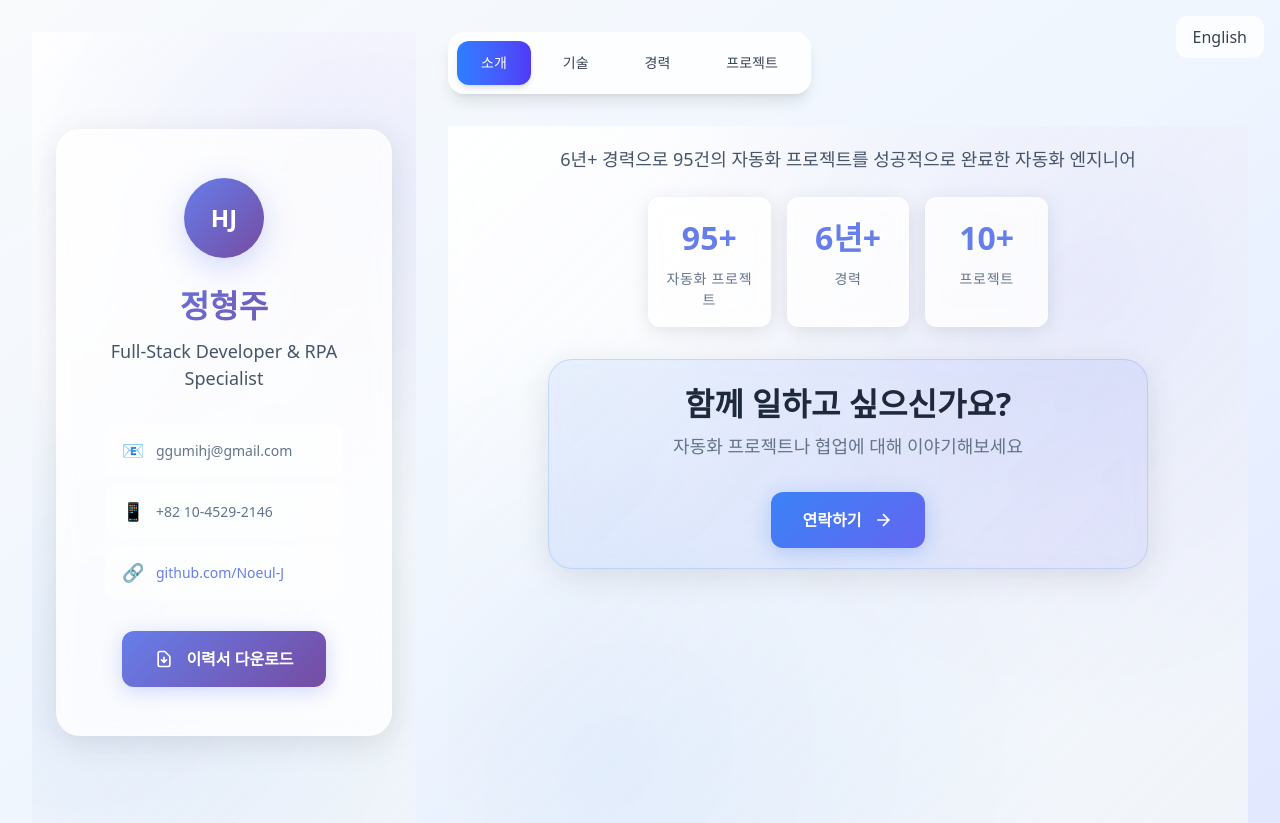
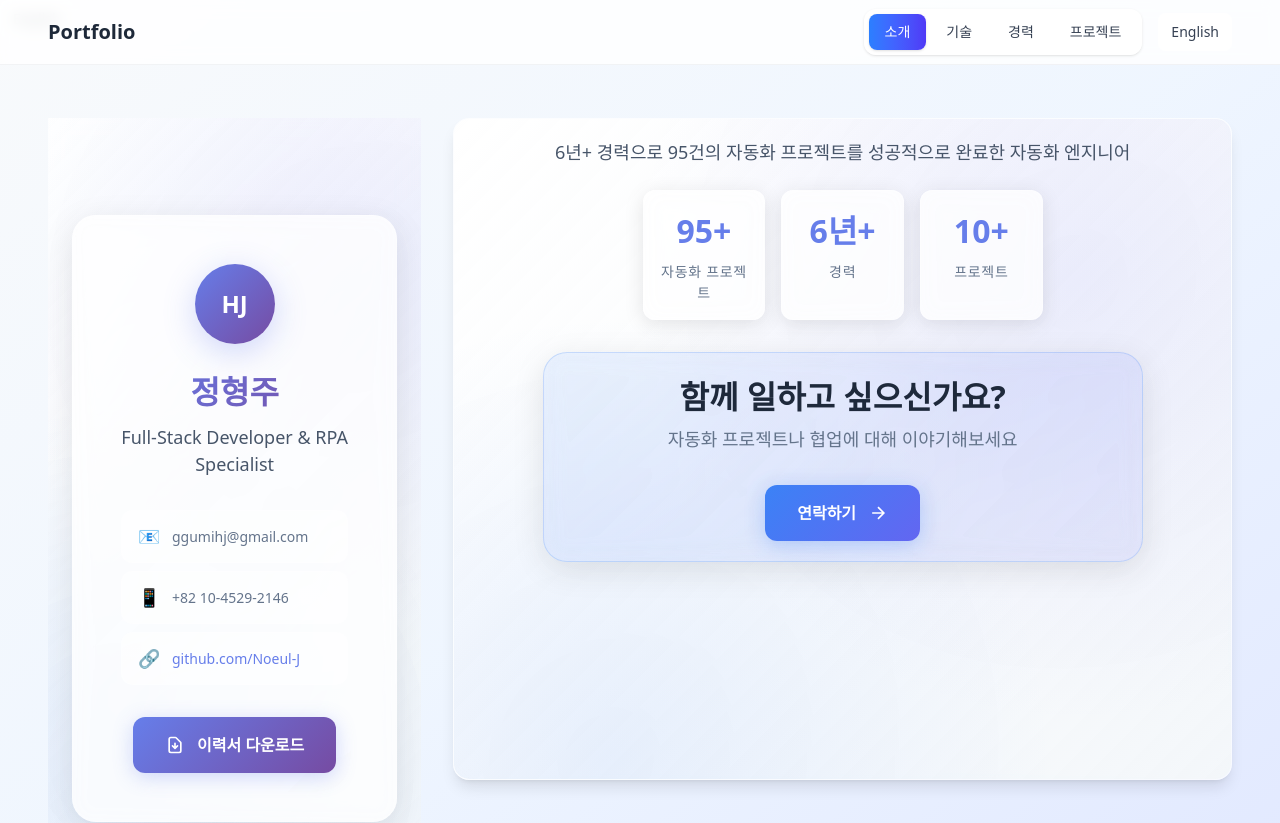
Before and after one commit to Noeul-J/portfolio, a Vue app in the folder frontend/: page /home in a window 1280 px wide. Shown: the top 823 px of the page. Built offline with nearby package versions, Linux system fonts and the light colour scheme.

Commit message:
디자인 수정중

```diff
--- a/frontend/src/components/LanguageToggle.vue
+++ b/frontend/src/components/LanguageToggle.vue
@@ -11,7 +11,7 @@ const toggleLanguage = () => {
 <template>
   <button
     @click="toggleLanguage"
-    class="fixed top-4 right-4 z-50 bg-white/80 backdrop-blur-sm border border-white/30 hover:border-blue-400 text-gray-700 hover:text-blue-600 px-4 py-2 rounded-xl transition-all duration-300 hover:shadow-lg hover:shadow-blue-400/20 font-medium"
+    class="bg-white/60 backdrop-blur-sm border border-white/30 hover:border-blue-400 text-gray-700 hover:text-blue-600 px-3 py-2 rounded-lg transition-all duration-300 hover:shadow-sm hover:shadow-blue-400/20 font-medium text-sm"
   >
     {{ t('toggleLanguage') }}
   </button>
--- a/frontend/src/components/ProjectSummary.vue
+++ b/frontend/src/components/ProjectSummary.vue
@@ -241,14 +241,14 @@ onMounted(() => {
     <div class="container">
       <!-- Header -->
       <header class="header">
-        <div class="hero-section">
+        <!-- <div class="hero-section">
           <h1 class="hero-title">
             <span class="gradient-text">프로젝트 포트폴리오</span>
           </h1>
           <p class="hero-subtitle">
             6년간 <span class="highlight">95건의 자동화 프로젝트</span>를 통해 쌓은 경험과 성과
           </p>
-        </div>
+        </div> -->
 
         <!-- Controls -->
         <div class="controls">
@@ -265,7 +265,7 @@ onMounted(() => {
             </button>
           </nav>
 
-          <!-- Search -->
+          <!-- Search
           <div class="search-container">
             <input
               v-model="query"
@@ -273,7 +273,7 @@ onMounted(() => {
               placeholder="검색: 프로젝트명, 기술, 성과..."
               class="search-input"
             />
-          </div>
+          </div> -->
         </div>
       </header>
 
--- a/frontend/src/views/HomeView.vue
+++ b/frontend/src/views/HomeView.vue
@@ -4,6 +4,7 @@ import LeftSide from '../components/leftSide.vue'
 import SkillSet from '../components/SkillSet.vue'
 import ProjectSummary from '../components/ProjectSummary.vue'
 import Footer from '../components/Footer.vue'
+import LanguageToggle from '../components/LanguageToggle.vue'
 import { ref } from 'vue'
 import Experience from '../components/experience.vue'
 import { useI18n } from 'vue-i18n'
@@ -18,26 +19,24 @@ const showComponent = (menu: string) => {
 
 <template>
   <div class="min-h-screen flex flex-col">
-    <div class="flex-1 flex items-start justify-center pt-8">
-      <div class="w-full max-w-7xl mx-auto px-6 lg:px-8">
-        <!-- Content Area -->
-        <div class="grid grid-cols-1 lg:grid-cols-3 gap-8">
-          <!-- Left Column: Profile Info -->
-          <div class="lg:col-span-1 lg:sticky lg:top-25 lg:h-fit">
-            <LeftSide />
+    <!-- Top Navigation Bar -->
+    <div class="fixed top-0 left-0 right-0 z-40 bg-white/80 backdrop-blur-sm border-b border-gray-200/50">
+      <div class="max-w-7xl mx-auto px-4 lg:px-8 xl:px-12">
+        <div class="flex items-center justify-between h-16">
+          <!-- Logo/Title -->
+          <div class="text-xl font-bold text-gray-800">
+            Portfolio
           </div>
 
-          <!-- Right Column: Navigation & Content -->
-          <div class="lg:col-span-2">
           <!-- Navigation Menu -->
-            <div class="flex justify-center lg:justify-start mb-8">
-              <div class="bg-white/80 backdrop-blur-sm rounded-2xl p-2 shadow-lg border border-white/20">
-                <ul class="flex flex-wrap justify-center lg:justify-start space-x-2">
+          <div class="flex items-center space-x-4">
+            <div class="bg-white/60 backdrop-blur-sm rounded-xl p-1 shadow-sm border border-white/30">
+              <ul class="flex space-x-1">
                 <li>
                   <button
                     @click="showComponent('About')"
-                      :class="activeMenu === 'About' ? 'bg-gradient-to-r from-blue-500 to-indigo-600 text-white shadow-md' : 'text-gray-700 hover:text-blue-600 hover:bg-white/50'"
-                      class="px-6 py-3 rounded-xl font-medium transition-all duration-300 text-sm"
+                    :class="activeMenu === 'About' ? 'bg-gradient-to-r from-blue-500 to-indigo-600 text-white shadow-sm' : 'text-gray-700 hover:text-blue-600 hover:bg-white/50'"
+                    class="px-4 py-2 rounded-lg font-medium transition-all duration-300 text-sm"
                   >
                     {{ t('about') }}
                   </button>
@@ -45,8 +44,8 @@ const showComponent = (menu: string) => {
                 <li>
                   <button
                     @click="showComponent('Skill')"
-                      :class="activeMenu === 'Skill' ? 'bg-gradient-to-r from-blue-500 to-indigo-600 text-white shadow-md' : 'text-gray-700 hover:text-blue-600 hover:bg-white/50'"
-                      class="px-6 py-3 rounded-xl font-medium transition-all duration-300 text-sm"
+                    :class="activeMenu === 'Skill' ? 'bg-gradient-to-r from-blue-500 to-indigo-600 text-white shadow-sm' : 'text-gray-700 hover:text-blue-600 hover:bg-white/50'"
+                    class="px-4 py-2 rounded-lg font-medium transition-all duration-300 text-sm"
                   >
                     {{ t('skills') }}
                   </button>
@@ -54,8 +53,8 @@ const showComponent = (menu: string) => {
                 <li>
                   <button
                     @click="showComponent('Experience')"
-                      :class="activeMenu === 'Experience' ? 'bg-gradient-to-r from-blue-500 to-indigo-600 text-white shadow-md' : 'text-gray-700 hover:text-blue-600 hover:bg-white/50'"
-                      class="px-6 py-3 rounded-xl font-medium transition-all duration-300 text-sm"
+                    :class="activeMenu === 'Experience' ? 'bg-gradient-to-r from-blue-500 to-indigo-600 text-white shadow-sm' : 'text-gray-700 hover:text-blue-600 hover:bg-white/50'"
+                    class="px-4 py-2 rounded-lg font-medium transition-all duration-300 text-sm"
                   >
                     {{ t('experience') }}
                   </button>
@@ -63,18 +62,39 @@ const showComponent = (menu: string) => {
                 <li>
                   <button
                     @click="showComponent('Project')"
-                      :class="activeMenu === 'Project' ? 'bg-gradient-to-r from-blue-500 to-indigo-600 text-white shadow-md' : 'text-gray-700 hover:text-blue-600 hover:bg-white/50'"
-                      class="px-6 py-3 rounded-xl font-medium transition-all duration-300 text-sm"
+                    :class="activeMenu === 'Project' ? 'bg-gradient-to-r from-blue-500 to-indigo-600 text-white shadow-sm' : 'text-gray-700 hover:text-blue-600 hover:bg-white/50'"
+                    class="px-4 py-2 rounded-lg font-medium transition-all duration-300 text-sm"
                   >
                     {{ t('projects') }}
                   </button>
                 </li>
               </ul>
             </div>
+
+            <!-- Language Toggle -->
+            <LanguageToggle />
+          </div>
+        </div>
+      </div>
     </div>
 
+    <!-- Main Content -->
+    <div class="flex-1 flex items-start justify-center pt-20">
+      <div class="w-full max-w-7xl mx-auto px-4 lg:px-8 xl:px-12">
         <!-- Content Area -->
-            <div class="h-[700px] overflow-y-auto custom-scrollbar">
+        <div class="grid grid-cols-1 lg:grid-cols-5 xl:grid-cols-6 2xl:grid-cols-7 gap-6 lg:gap-8">
+          <!-- Left Column: Profile Info -->
+          <div class="lg:col-span-2 xl:col-span-2 2xl:col-span-2 order-2 lg:order-1">
+            <div class="lg:sticky lg:top-20">
+              <LeftSide />
+            </div>
+          </div>
+
+          <!-- Right Column: Content -->
+          <div class="lg:col-span-3 xl:col-span-4 2xl:col-span-5 order-1 lg:order-2">
+            <!-- Content Area -->
+            <div class="bg-white/60 backdrop-blur-sm rounded-2xl border border-white/30 shadow-lg overflow-hidden">
+              <div class="h-[calc(100vh-120px)] lg:h-[calc(100vh-140px)] overflow-y-auto custom-scrollbar">
                 <!-- About Section -->
                 <About v-if="activeMenu === 'About'" />
 
@@ -91,6 +111,7 @@ const showComponent = (menu: string) => {
           </div>
         </div>
       </div>
+    </div>
 
     <Footer />
   </div>
@@ -98,21 +119,22 @@ const showComponent = (menu: string) => {
 
 <style scoped>
 .custom-scrollbar::-webkit-scrollbar {
-  width: 8px;
+  width: 6px;
 }
 
 .custom-scrollbar::-webkit-scrollbar-track {
-  background: rgba(255, 255, 255, 0.1);
-  border-radius: 4px;
+  background: rgba(255, 255, 255, 0.2);
+  border-radius: 3px;
 }
 
 .custom-scrollbar::-webkit-scrollbar-thumb {
-  background: rgba(59, 130, 246, 0.5);
-  border-radius: 4px;
+  background: rgba(59, 130, 246, 0.4);
+  border-radius: 3px;
+  transition: background 0.3s ease;
 }
 
 .custom-scrollbar::-webkit-scrollbar-thumb:hover {
-  background: rgba(59, 130, 246, 0.8);
+  background: rgba(59, 130, 246, 0.7);
 }
 
 /* 스크롤바가 나타날 때 부드러운 애니메이션 */
@@ -122,6 +144,6 @@ const showComponent = (menu: string) => {
 
 /* 스크롤바가 숨겨져 있을 때는 더 얇게 */
 .custom-scrollbar:hover::-webkit-scrollbar-thumb {
-  background: rgba(59, 130, 246, 0.8);
+  background: rgba(59, 130, 246, 0.7);
 }
 </style>
```
Lines whose indentation alone changed are shown as unchanged.
